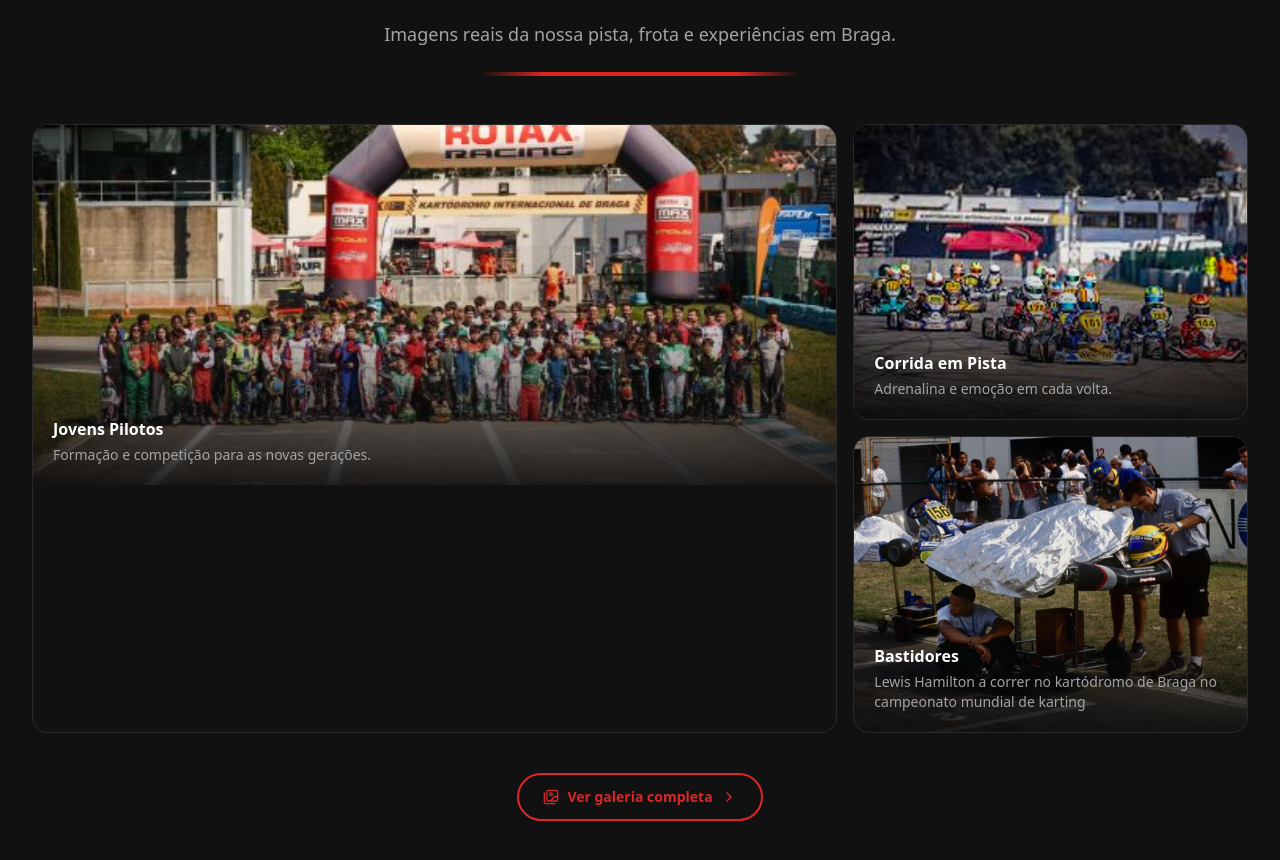
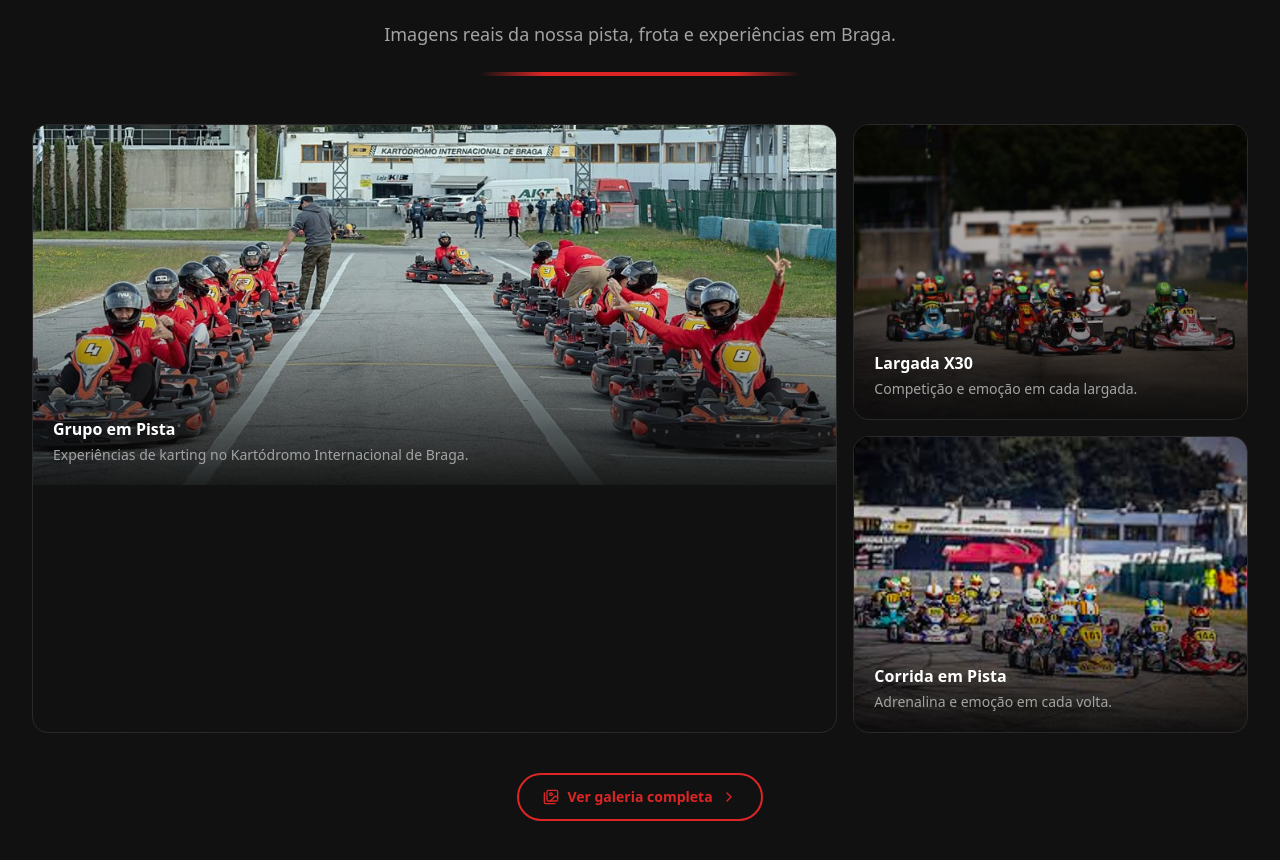
Before and after one commit to zesalgador/kartodromo-braga-, a Next.js app: page / in a window 1280 px wide. Shown: the part 908-1768 px from the top of the page. Built offline with nearby package versions, Linux system fonts and the light colour scheme.

Commit message:
Atualizar site

```diff
--- a/src/data/content.ts
+++ b/src/data/content.ts
@@ -18,7 +18,8 @@ export const siteConfig = {
 };
 
 export const galleryImageSources = [
-  { src: "/images/hero-familia-karting.jpg", featured: true as const },
+  { src: "/images/galeria-grupo-grelha.png", featured: true as const },
+  { src: "/images/galeria-x30-largada.png" },
   { src: "/images/galeria-corrida-karts.jpg" },
   { src: "/images/galeria-bastidores.jpg" },
   { src: "/images/pista-karting.jpg" },
--- a/src/i18n/translations/en.ts
+++ b/src/i18n/translations/en.ts
@@ -211,9 +211,14 @@ export const en: Translations = {
     subtitle: "Our fleet, the track and the thrill of karting in Braga.",
     items: [
       {
-        title: "Young Drivers",
-        caption: "Training and competition for the new generation.",
-        alt: "Group of young drivers on the starting grid at Kartódromo Internacional de Braga",
+        title: "Group on Track",
+        caption: "Karting experiences at Kartódromo Internacional de Braga.",
+        alt: "Group of drivers on the starting grid at Kartódromo Internacional de Braga",
+      },
+      {
+        title: "X30 Race Start",
+        caption: "Competition and excitement at every race start.",
+        alt: "Pack of karts at the race start at Kartódromo Internacional de Braga",
       },
       {
         title: "On-Track Racing",
--- a/src/i18n/translations/es.ts
+++ b/src/i18n/translations/es.ts
@@ -211,9 +211,14 @@ export const es: Translations = {
     subtitle: "Nuestra flota, la pista y la emoción del karting en Braga.",
     items: [
       {
-        title: "Jóvenes Pilotos",
-        caption: "Formación y competición para las nuevas generaciones.",
-        alt: "Grupo de jóvenes pilotos en la parrilla de salida del Kartódromo Internacional de Braga",
+        title: "Grupo en Pista",
+        caption: "Experiencias de karting en el Kartódromo Internacional de Braga.",
+        alt: "Grupo de pilotos en la parrilla de salida del Kartódromo Internacional de Braga",
+      },
+      {
+        title: "Salida X30",
+        caption: "Competición y emoción en cada salida.",
+        alt: "Grupo de karts en la salida en el Kartódromo Internacional de Braga",
       },
       {
         title: "Carrera en Pista",
--- a/src/i18n/translations/fr.ts
+++ b/src/i18n/translations/fr.ts
@@ -211,9 +211,14 @@ export const fr: Translations = {
     subtitle: "Notre flotte, la piste et l'émotion du karting à Braga.",
     items: [
       {
-        title: "Jeunes Pilotes",
-        caption: "Formation et compétition pour les nouvelles générations.",
-        alt: "Groupe de jeunes pilotes sur la grille de départ du Kartódromo Internacional de Braga",
+        title: "Groupe sur Piste",
+        caption: "Expériences de karting au Kartódromo Internacional de Braga.",
+        alt: "Groupe de pilotes sur la grille de départ du Kartódromo Internacional de Braga",
+      },
+      {
+        title: "Départ X30",
+        caption: "Compétition et émotion à chaque départ.",
+        alt: "Groupe de karts au départ au Kartódromo Internacional de Braga",
       },
       {
         title: "Course sur Piste",
--- a/src/i18n/translations/pt.ts
+++ b/src/i18n/translations/pt.ts
@@ -211,9 +211,14 @@ export const pt: Translations = {
     subtitle: "A nossa frota, a pista e a emoção do karting em Braga.",
     items: [
       {
-        title: "Jovens Pilotos",
-        caption: "Formação e competição para as novas gerações.",
-        alt: "Grupo de jovens pilotos na grelha de partida do Kartódromo Internacional de Braga",
+        title: "Grupo em Pista",
+        caption: "Experiências de karting no Kartódromo Internacional de Braga.",
+        alt: "Grupo de pilotos na grelha de partida do Kartódromo Internacional de Braga",
+      },
+      {
+        title: "Largada X30",
+        caption: "Competição e emoção em cada largada.",
+        alt: "Pack de karts em largada no Kartódromo Internacional de Braga",
       },
       {
         title: "Corrida em Pista",
```
Also changed, not shown: public/images/galeria-grupo-grelha.png (added), public/images/galeria-x30-largada.png (added).
